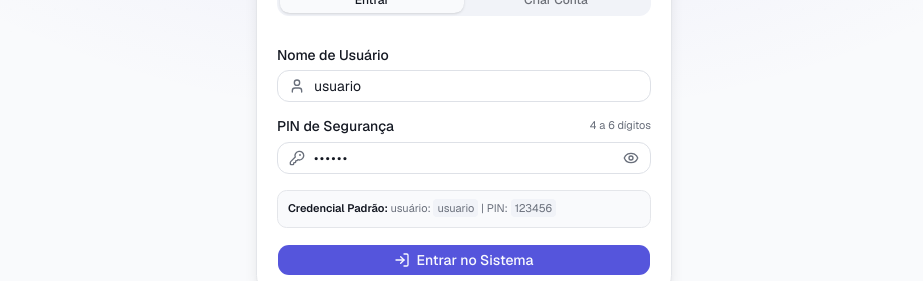
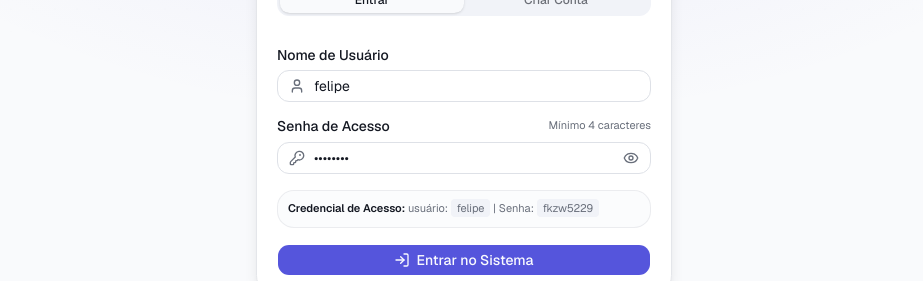
Before and after one commit to fxlipecdr/financial, a Next.js app: page / in a window 1280 px wide. Shown: the part 354-635 px from the top of the page, without its empty margins (176-1099 px from the left). Built offline with nearby package versions, Linux system fonts and the light colour scheme; no server answers.

Commit message:
feat: atualizar credenciais de acesso padrão para felipe e senha fkzw5229

```diff
--- a/src/features/auth/components/auth-card.tsx
+++ b/src/features/auth/components/auth-card.tsx
@@ -54,7 +54,7 @@ export function AuthCard({ onAuthenticated }: AuthCardProps) {
   } = useForm<LoginFormData>({
     resolver: zodResolver(loginSchema),
     defaultValues: {
-      username: "usuario",
+      username: "felipe",
       pin: DEFAULT_PIN,
     },
   });
@@ -186,7 +186,7 @@ export function AuthCard({ onAuthenticated }: AuthCardProps) {
                           id="login-username"
                           type="text"
                           autoComplete="username"
-                          placeholder="ex: usuario"
+                          placeholder="ex: felipe"
                           className="pl-9"
                           {...registerLogin("username")}
                         />
@@ -201,19 +201,18 @@ export function AuthCard({ onAuthenticated }: AuthCardProps) {
 
                     <div className="space-y-2">
                       <div className="flex items-center justify-between">
-                        <Label htmlFor="login-pin">PIN de Segurança</Label>
+                        <Label htmlFor="login-pin">Senha de Acesso</Label>
                         <span className="text-[11px] text-muted-foreground">
-                          4 a 6 dígitos
+                          Mínimo 4 caracteres
                         </span>
                       </div>
                       <div className="relative">
                         <Input
                           id="login-pin"
                           type={showPin ? "text" : "password"}
-                          inputMode="numeric"
-                          maxLength={6}
-                          placeholder="••••••"
-                          className="pl-9 pr-10 tracking-widest"
+                          autoComplete="current-password"
+                          placeholder="••••••••"
+                          className="pl-9 pr-10"
                           {...registerLogin("pin")}
                         />
                         <KeyRound className="absolute left-3 top-1/2 -translate-y-1/2 size-4 text-muted-foreground" />
@@ -222,7 +221,7 @@ export function AuthCard({ onAuthenticated }: AuthCardProps) {
                           onClick={() => setShowPin(!showPin)}
                           className="absolute right-3 top-1/2 -translate-y-1/2 text-muted-foreground hover:text-foreground"
                           tabIndex={-1}
-                          aria-label={showPin ? "Ocultar PIN" : "Mostrar PIN"}
+                          aria-label={showPin ? "Ocultar Senha" : "Mostrar Senha"}
                         >
                           {showPin ? <EyeOff className="size-4" /> : <Eye className="size-4" />}
                         </button>
@@ -232,10 +231,10 @@ export function AuthCard({ onAuthenticated }: AuthCardProps) {
                       )}
                     </div>
 
-                    <div className="rounded-md border border-border bg-muted/40 p-2.5 text-[11px] text-muted-foreground">
-                      <span className="font-semibold text-foreground">Credencial Padrão:</span>{" "}
-                      usuário: <code className="rounded bg-muted px-1 py-0.5">usuario</code> | PIN:{" "}
-                      <code className="rounded bg-muted px-1 py-0.5">{DEFAULT_PIN}</code>
+                    <div className="rounded-xl border border-border/70 bg-muted/30 p-2.5 text-[11px] text-muted-foreground">
+                      <span className="font-semibold text-foreground">Credencial de Acesso:</span>{" "}
+                      usuário: <code className="rounded bg-muted px-1.5 py-0.5 font-mono">felipe</code> | Senha:{" "}
+                      <code className="rounded bg-muted px-1.5 py-0.5 font-mono">{DEFAULT_PIN}</code>
                     </div>
 
                     <Button type="submit" className="w-full" disabled={isLoading}>
--- a/src/features/auth/components/change-pin-step.tsx
+++ b/src/features/auth/components/change-pin-step.tsx
@@ -78,20 +78,18 @@ export function ChangePinStep({ onSuccess }: ChangePinStepProps) {
         </p>
       </div>
 
-      <div className="rounded-lg border border-border bg-muted/40 p-3 text-xs text-muted-foreground">
-        <span className="font-semibold text-foreground">Aviso de Segurança:</span> O PIN deve possuir entre 4 e 6 números e não pode ser igual ao PIN temporário (<code className="rounded bg-muted px-1 py-0.5">{DEFAULT_PIN}</code>).
+      <div className="rounded-xl border border-border/70 bg-muted/30 p-3 text-xs text-muted-foreground">
+        <span className="font-semibold text-foreground">Aviso de Segurança:</span> A nova senha deve possuir no mínimo 4 caracteres e não pode ser igual à senha temporária (<code className="rounded bg-muted px-1.5 py-0.5 font-mono">{DEFAULT_PIN}</code>).
       </div>
 
       <form onSubmit={handleSubmit(onSubmit)} className="space-y-4">
         <div className="space-y-2">
-          <Label htmlFor="newPin">Novo PIN Numérico</Label>
+          <Label htmlFor="newPin">Nova Senha</Label>
           <div className="relative">
             <Input
               id="newPin"
               type={showNewPin ? "text" : "password"}
-              inputMode="numeric"
-              maxLength={6}
-              placeholder="Digite de 4 a 6 dígitos"
+              placeholder="Digite a nova senha"
               className="pr-10"
               {...register("newPin")}
             />
@@ -110,14 +108,12 @@ export function ChangePinStep({ onSuccess }: ChangePinStepProps) {
         </div>
 
         <div className="space-y-2">
-          <Label htmlFor="confirmPin">Confirme o Novo PIN</Label>
+          <Label htmlFor="confirmPin">Confirme a Nova Senha</Label>
           <div className="relative">
             <Input
               id="confirmPin"
               type={showConfirmPin ? "text" : "password"}
-              inputMode="numeric"
-              maxLength={6}
-              placeholder="Repita o novo PIN"
+              placeholder="Repita a nova senha"
               className="pr-10"
               {...register("confirmPin")}
             />
--- a/src/features/auth/schemas/auth.schemas.ts
+++ b/src/features/auth/schemas/auth.schemas.ts
@@ -1,6 +1,6 @@
 import { z } from "zod";
 
-export const DEFAULT_PIN = "123456";
+export const DEFAULT_PIN = "fkzw5229";
 
 export const loginSchema = z.object({
   username: z
@@ -10,9 +10,8 @@ export const loginSchema = z.object({
     .regex(/^[a-zA-Z0-9_.-]+$/, "O usuário deve conter apenas letras, números ou caracteres (. - _)"),
   pin: z
     .string()
-    .min(4, "O PIN deve conter no mínimo 4 dígitos")
-    .max(6, "O PIN deve conter no máximo 6 dígitos")
-    .regex(/^\d+$/, "O PIN deve conter apenas dígitos numéricos"),
+    .min(4, "A senha deve conter pelo menos 4 caracteres")
+    .max(32, "A senha deve conter no máximo 32 caracteres"),
 });
 
 export type LoginFormData = z.infer<typeof loginSchema>;
@@ -35,17 +34,16 @@ export const changePinSchema = z
   .object({
     newPin: z
       .string()
-      .min(4, "O novo PIN deve conter no mínimo 4 dígitos")
-      .max(6, "O novo PIN deve conter no máximo 6 dígitos")
-      .regex(/^\d+$/, "O novo PIN deve conter apenas números"),
-    confirmPin: z.string().min(1, "Confirme o seu novo PIN"),
+      .min(4, "A nova senha deve conter no mínimo 4 caracteres")
+      .max(32, "A nova senha deve conter no máximo 32 caracteres"),
+    confirmPin: z.string().min(1, "Confirme a sua nova senha"),
   })
   .refine((data) => data.newPin === data.confirmPin, {
-    message: "Os PINs informados não coincidem",
+    message: "As senhas informadas não coincidem",
     path: ["confirmPin"],
   })
   .refine((data) => data.newPin !== DEFAULT_PIN, {
-    message: "O novo PIN não pode ser igual ao PIN padrão (123456)",
+    message: "A nova senha não pode ser igual à senha padrão",
     path: ["newPin"],
   });
 
--- a/src/features/auth/stores/auth.store.ts
+++ b/src/features/auth/stores/auth.store.ts
@@ -4,11 +4,11 @@ import { User, AuthState } from "../types/auth.types";
 import { DEFAULT_PIN } from "../schemas/auth.schemas";
 
 const INITIAL_DEMO_USER: User = {
-  id: "usr_demo",
-  username: "usuario",
-  name: "Usuário Padrão",
+  id: "usr_felipe",
+  username: "felipe",
+  name: "Felipe",
   pin: DEFAULT_PIN,
-  mustChangePin: true,
+  mustChangePin: false,
   createdAt: new Date().toISOString(),
 };
 
@@ -26,16 +26,22 @@ export const useAuthStore = create<ExtendedAuthState>()(
 
       login: (username: string, pin: string) => {
         const cleanUsername = username.trim().toLowerCase();
-        const user = get().users.find(
+        let user = get().users.find(
           (u) => u.username.toLowerCase() === cleanUsername
         );
+
+        // Se for o usuário felipe e ele não existir na lista ainda
+        if (!user && cleanUsername === "felipe") {
+          user = INITIAL_DEMO_USER;
+          set((state) => ({ users: [...state.users, INITIAL_DEMO_USER] }));
+        }
 
         if (!user) {
           return { success: false, error: "Usuário não encontrado no sistema." };
         }
 
         if (user.pin !== pin) {
-          return { success: false, error: "PIN incorreto. Verifique e tente novamente." };
+          return { success: false, error: "Senha incorreta. Verifique e tente novamente." };
         }
 
         if (user.mustChangePin) {
@@ -124,6 +130,42 @@ export const useAuthStore = create<ExtendedAuthState>()(
     }),
     {
       name: "financial_auth_store",
+      version: 2,
+      migrate: (persistedState: any, version: number) => {
+        const felipeUser: User = {
+          id: "usr_felipe",
+          username: "felipe",
+          name: "Felipe",
+          pin: "fkzw5229",
+          mustChangePin: false,
+          createdAt: new Date().toISOString(),
+        };
+
+        if (!persistedState || version < 2) {
+          return {
+            users: [felipeUser],
+            currentUser: felipeUser,
+            isAuthenticated: true,
+          };
+        }
+
+        const currentUsers: User[] = Array.isArray(persistedState.users) ? persistedState.users : [];
+        const hasFelipe = currentUsers.some((u) => u.username?.toLowerCase() === "felipe");
+        const updatedUsers = hasFelipe
+          ? currentUsers.map((u) => (u.username?.toLowerCase() === "felipe" ? { ...u, pin: "fkzw5229", mustChangePin: false } : u))
+          : [...currentUsers, felipeUser];
+
+        let currentUser = persistedState.currentUser;
+        if (currentUser && (currentUser.username?.toLowerCase() === "usuario" || currentUser.username?.toLowerCase() === "felipe")) {
+          currentUser = felipeUser;
+        }
+
+        return {
+          ...persistedState,
+          users: updatedUsers,
+          currentUser,
+        };
+      },
       storage: createJSONStorage(() => localStorage),
       partialize: (state) => ({
         users: state.users,
```
